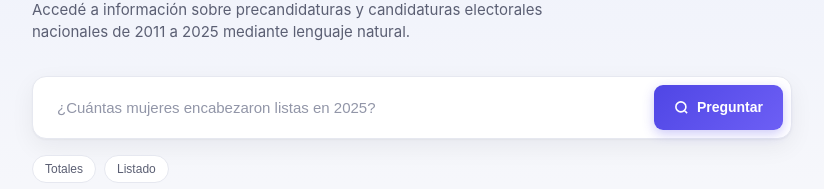
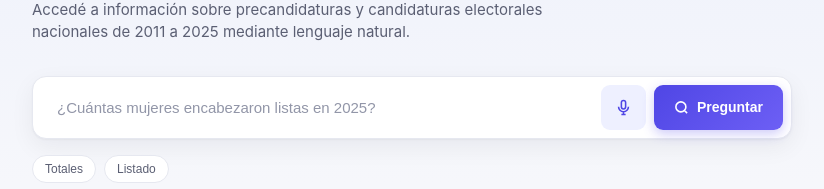
Before and after one commit to andresminio/chatwithdata, a Next.js app in the folder panel/: page / in a window 1280 px wide. Shown: the part 137-326 px from the top of the page, without its empty margins (228-1052 px from the left). Built offline with nearby package versions, Linux system fonts and the light colour scheme.

Commit message:
Refactor code structure for improved readability and maintainability

```diff
--- a/panel/app/api/consulta/route.ts
+++ b/panel/app/api/consulta/route.ts
@@ -222,15 +222,21 @@ export async function POST(req: NextRequest) {
         "Si el desglose tiene más de 5 categorías, NO las listes una por una en la prosa " +
         "(esas filas ya se muestran en la tabla debajo de la respuesta): dá el total " +
         "general y como máximo destacá las 2 o 3 categorías con mayor valor, y cerrá " +
-        "remitiendo a la tabla para el resto. Si a partir del SQL ejecutado o de las filas " +
-        "se ve que la agregación o el listado abarca más de un año electoral, más de una " +
-        "etapa, más de un cargo, o mezcla titulares y suplentes (o presidente/vice) sin " +
-        "que la pregunta lo haya pedido así de forma explícita, decilo con claridad al " +
-        "arrancar la respuesta — por ejemplo 'Esto incluye varios años, etapas, cargos y " +
-        "titulares y suplentes' — para que quede claro el alcance de lo que se está " +
-        "mostrando antes de dar la cifra o el detalle. Si el prompt indica 'Resultados truncados: " +
-        "no', esas filas están completas en la tabla y podés decir por ejemplo 'El detalle " +
-        "completo por distrito está en la tabla debajo'. Si indica 'Resultados truncados: " +
+        "remitiendo a la tabla para el resto. Antes de escribir la respuesta, revisá el SQL " +
+        "ejecutado y las columnas/valores presentes en las filas: si la agregación o el " +
+        "listado efectivamente abarca más de un año electoral, más de una etapa, más de un " +
+        "cargo, o mezcla titulares y suplentes (o presidente/vice) sin que la pregunta lo " +
+        "haya pedido así de forma explícita, decilo con tus propias palabras al arrancar la " +
+        "respuesta, mencionando ÚNICAMENTE las dimensiones que realmente varían en esta " +
+        "consulta puntual. NUNCA repitas una lista fija de dimensiones ('años, etapas, " +
+        "cargos, titulares y suplentes') como si fuera una frase hecha: si el SQL filtra " +
+        "por una sola etapa (ej. WHERE etapa = 'PASO'), no digas 'varias etapas'; si la " +
+        "consulta cuenta listas y no distingue subcategoria, no menciones titulares y " +
+        "suplentes, porque esa distinción no aplica a lo que se está contando. Si el prompt " +
+        "indica 'Resultados truncados: no', esas filas están completas en la tabla: decilo " +
+        "con una frase genérica como 'El detalle completo está en la tabla debajo', sin " +
+        "inventar de qué está desglosado (por distrito, por cargo, etc.) salvo que eso sea " +
+        "visible en las columnas de las filas que te paso. Si indica 'Resultados truncados: " +
         "sí', la tabla NO tiene todas las filas (solo una selección parcial): NO uses la " +
         "palabra 'completo' para describirla, decí en cambio algo como 'El detalle de estas " +
         "filas está en la tabla debajo'. Evitá otros símbolos de markdown (títulos, tablas, " +
--- a/panel/app/page.tsx
+++ b/panel/app/page.tsx
@@ -1,6 +1,38 @@
 "use client";
 
-import { Fragment, useState } from "react";
+import { Fragment, useEffect, useRef, useState } from "react";
+
+// Tipado mínimo de la Web Speech API: TypeScript no la incluye en sus libs
+// estándar (no es parte de ningún spec W3C estable), y no vale la pena sumar
+// una dependencia solo por esto. Cubre únicamente lo que usa este archivo.
+interface SpeechRecognitionResultado {
+  transcript: string;
+}
+interface SpeechRecognitionEvento {
+  resultIndex: number;
+  results: {
+    length: number;
+    item(index: number): { isFinal: boolean; 0: SpeechRecognitionResultado };
+    [index: number]: { isFinal: boolean; 0: SpeechRecognitionResultado };
+  };
+}
+interface SpeechRecognitionInstancia {
+  lang: string;
+  continuous: boolean;
+  interimResults: boolean;
+  onresult: ((evento: SpeechRecognitionEvento) => void) | null;
+  onerror: (() => void) | null;
+  onend: (() => void) | null;
+  start(): void;
+  stop(): void;
+}
+type SpeechRecognitionConstructor = new () => SpeechRecognitionInstancia;
+declare global {
+  interface Window {
+    SpeechRecognition?: SpeechRecognitionConstructor;
+    webkitSpeechRecognition?: SpeechRecognitionConstructor;
+  }
+}
 
 interface RespuestaConsulta {
   respuesta: string;
@@ -169,6 +201,10 @@ const FILAS_POR_PAGINA = 25;
 
 export default function Home() {
   const [pregunta, setPregunta] = useState("");
+  const [dictadoSoportado, setDictadoSoportado] = useState(false);
+  const [escuchando, setEscuchando] = useState(false);
+  const reconocimientoRef = useRef<SpeechRecognitionInstancia | null>(null);
+  const preguntaAntesDeDictarRef = useRef("");
   const [nivel1Activo, setNivel1Activo] = useState<string | null>(null);
   const [subfiltrosActivos, setSubfiltrosActivos] = useState<string[]>([]);
   const [anioActivo, setAnioActivo] = useState<string | null>(null);
@@ -180,6 +216,65 @@ export default function Home() {
   const [resultado, setResultado] = useState<RespuestaConsulta | null>(null);
   const [reportado, setReportado] = useState(false);
   const [paginaActual, setPaginaActual] = useState(1);
+
+  // Dictado por voz: Web Speech API nativa del navegador, sin backend ni
+  // dependencia nueva. Solo Chrome/Edge (y derivados) la traen habilitada
+  // hoy — Safari es parcial y Firefox no la soporta — así que el botón de
+  // micrófono se muestra únicamente si el navegador la expone.
+  useEffect(() => {
+    const Constructor =
+      typeof window !== "undefined"
+        ? window.SpeechRecognition ?? window.webkitSpeechRecognition
+        : undefined;
+    if (!Constructor) return;
+
+    const reconocimiento = new Constructor();
+    reconocimiento.lang = "es-AR";
+    reconocimiento.continuous = true;
+    reconocimiento.interimResults = true;
+    reconocimientoRef.current = reconocimiento;
+    setDictadoSoportado(true);
+
+    return () => {
+      reconocimiento.stop();
+    };
+  }, []);
+
+  function alternarDictado() {
+    const reconocimiento = reconocimientoRef.current;
+    if (!reconocimiento) return;
+
+    if (escuchando) {
+      reconocimiento.stop();
+      setEscuchando(false);
+      return;
+    }
+
+    preguntaAntesDeDictarRef.current = pregunta;
+    reconocimiento.onresult = (evento) => {
+      let textoFinal = "";
+      let textoParcial = "";
+      for (let i = evento.resultIndex; i < evento.results.length; i++) {
+        const resultado = evento.results.item(i);
+        if (resultado.isFinal) {
+          textoFinal += resultado[0].transcript;
+        } else {
+          textoParcial += resultado[0].transcript;
+        }
+      }
+      const base = preguntaAntesDeDictarRef.current;
+      const separador = base && !base.endsWith(" ") ? " " : "";
+      if (textoFinal) {
+        preguntaAntesDeDictarRef.current = `${base}${separador}${textoFinal}`.trim();
+      }
+      setPregunta(`${preguntaAntesDeDictarRef.current}${textoParcial ? " " + textoParcial : ""}`);
+    };
+    reconocimiento.onerror = () => setEscuchando(false);
+    reconocimiento.onend = () => setEscuchando(false);
+
+    setEscuchando(true);
+    reconocimiento.start();
+  }
 
   async function reportarProblema() {
     if (reportado || !resultado?.logId) return;
@@ -374,6 +469,21 @@ export default function Home() {
           onKeyDown={(e) => e.key === "Enter" && consultar()}
           placeholder="¿Cuántas mujeres encabezaron listas en 2025?"
         />
+        {dictadoSoportado && (
+          <button
+            type="button"
+            className={`mic-btn${escuchando ? " mic-btn-activo" : ""}`}
+            onClick={alternarDictado}
+            disabled={cargando}
+            title={escuchando ? "Detener dictado" : "Preguntar por voz"}
+            aria-label={escuchando ? "Detener dictado" : "Preguntar por voz"}
+          >
+            <svg viewBox="0 0 24 24" fill="none" stroke="currentColor" strokeWidth="2.2">
+              <path d="M12 2a3 3 0 0 0-3 3v6a3 3 0 0 0 6 0V5a3 3 0 0 0-3-3Z" />
+              <path d="M19 11a7 7 0 0 1-14 0M12 18v4M9 22h6" />
+            </svg>
+          </button>
+        )}
         <button onClick={consultar} disabled={cargando}>
           {cargando ? (
             "Consultando..."
@@ -802,6 +912,30 @@ export default function Home() {
           height: 15px;
         }
 
+        .search-card .mic-btn {
+          background: var(--accent-soft);
+          color: var(--accent);
+          box-shadow: none;
+          padding: 0 14px;
+        }
+        .search-card .mic-btn svg {
+          width: 17px;
+          height: 17px;
+        }
+        .search-card .mic-btn-activo {
+          background: #fdeaea;
+          color: #d64545;
+          animation: mic-pulso 1.4s ease-in-out infinite;
+        }
+        @keyframes mic-pulso {
+          0%, 100% {
+            box-shadow: 0 0 0 0 rgba(214, 69, 69, 0.35);
+          }
+          50% {
+            box-shadow: 0 0 0 6px rgba(214, 69, 69, 0);
+          }
+        }
+
         .chips {
           display: flex;
           gap: 8px;
```
Also changed, not shown: 1 other file (tests, documents, lock files or other folders).
